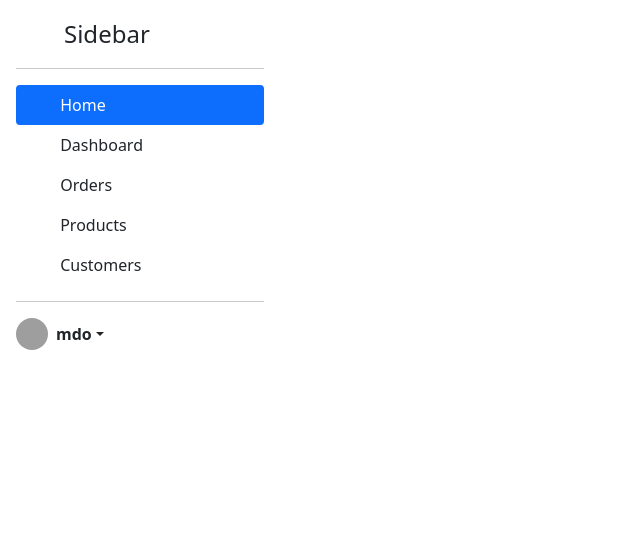
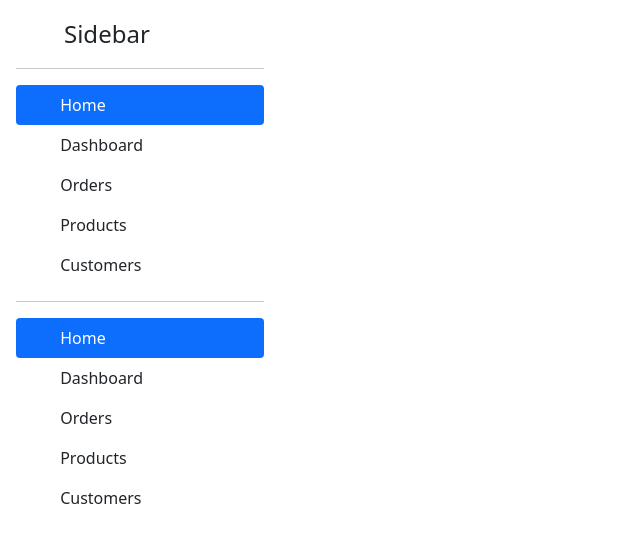
Before and after one commit to LVA28/Proyect_SM, a plain HTML site: page html/prueba_L.html in a window 1280 px wide. Shown: the whole page, without its empty margins (0-640 px from the left). Drawn offline with nearby package versions, Linux system fonts and the light colour scheme; grey boxes are pictures that could not be loaded.

Commit message:
Barra lateral

```diff
--- a/html/prueba_L.html
+++ b/html/prueba_L.html
@@ -54,20 +54,38 @@
                 </a> </li>
         </ul>
         <hr>
-        <div class="dropdown"> <a href="#"
-                class="d-flex align-items-center text-dark text-decoration-none dropdown-toggle"
-                data-bs-toggle="dropdown" aria-expanded="false"> <img src="https://github.com/mdo.png" alt="" width="32"
-                    height="32" class="rounded-circle me-2"> <strong>mdo</strong> </a>
-            <ul class="dropdown-menu dropdown-menu-dark text-small shadow">
-                <li><a class="dropdown-item" href="#">New project...</a></li>
-                <li><a class="dropdown-item" href="#">Settings</a></li>
-                <li><a class="dropdown-item" href="#">Profile</a></li>
-                <li>
-                    <hr class="dropdown-divider">
-                </li>
-                <li><a class="dropdown-item" href="#">Sign out</a></li>
-            </ul>
-        </div>
+        <ul class="nav nav-pills flex-column mb-auto">
+            <li class="nav-item"> <a href="#" class="nav-link active" aria-current="page"> <svg class="bi pe-none me-2"
+                        width="16" height="16" aria-hidden="true">
+                        <use xlink:href="#home"></use>
+                    </svg>
+                    Home
+                </a> </li>
+            <li> <a href="#" class="nav-link text-dark"> <svg class="bi pe-none me-2" width="16" height="16"
+                        aria-hidden="true">
+                        <use xlink:href="#speedometer2"></use>
+                    </svg>
+                    Dashboard
+                </a> </li>
+            <li> <a href="#" class="nav-link text-dark"> <svg class="bi pe-none me-2" width="16" height="16"
+                        aria-hidden="true">
+                        <use xlink:href="#table"></use>
+                    </svg>
+                    Orders
+                </a> </li>
+            <li> <a href="#" class="nav-link text-dark"> <svg class="bi pe-none me-2" width="16" height="16"
+                        aria-hidden="true">
+                        <use xlink:href="#grid"></use>
+                    </svg>
+                    Products
+                </a> </li>
+            <li> <a href="#" class="nav-link text-dark"> <svg class="bi pe-none me-2" width="16" height="16"
+                        aria-hidden="true">
+                        <use xlink:href="#people-circle"></use>
+                    </svg>
+                    Customers
+                </a> </li>
+        </ul>
     </div>
 </body>
 
```
